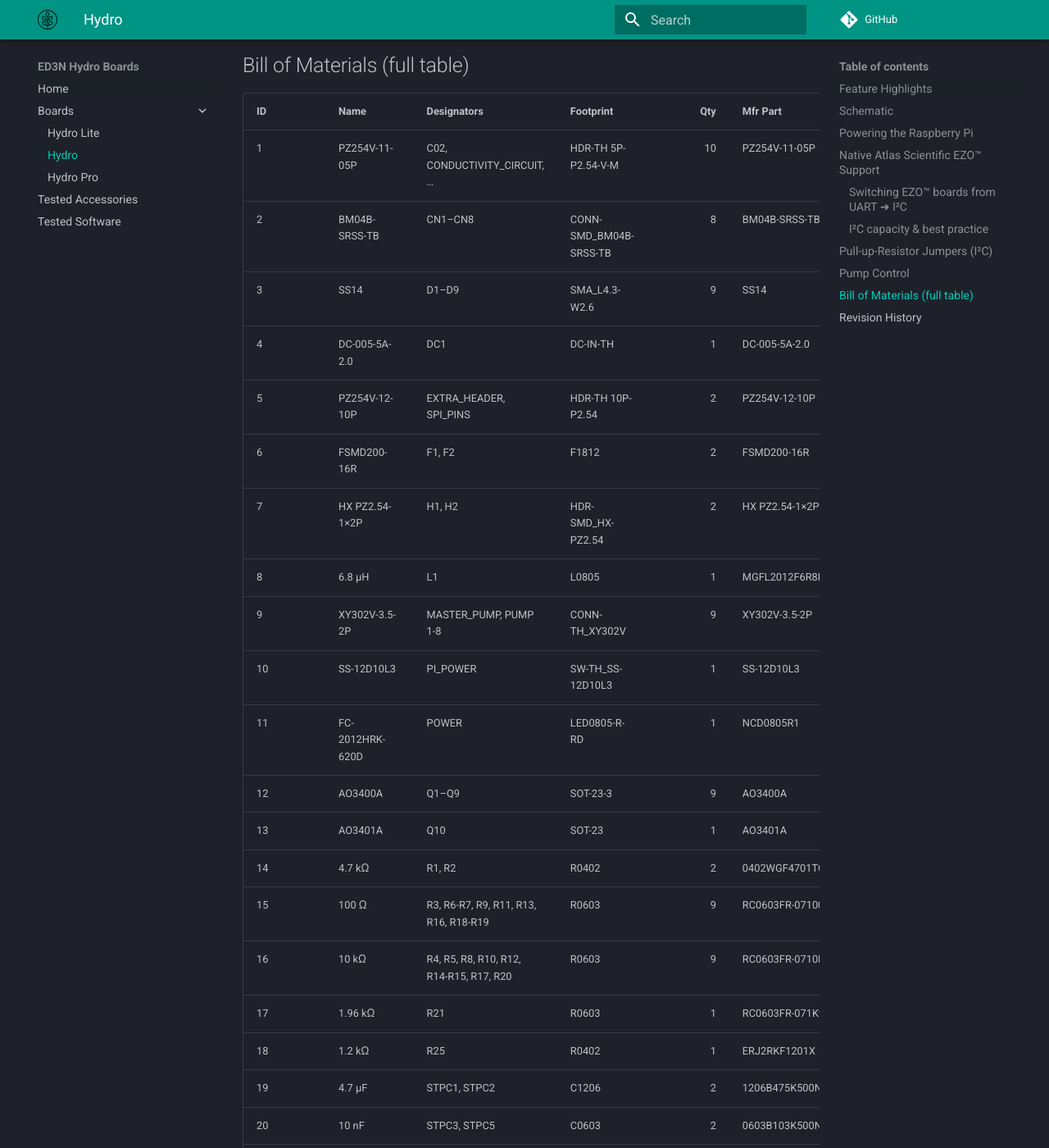
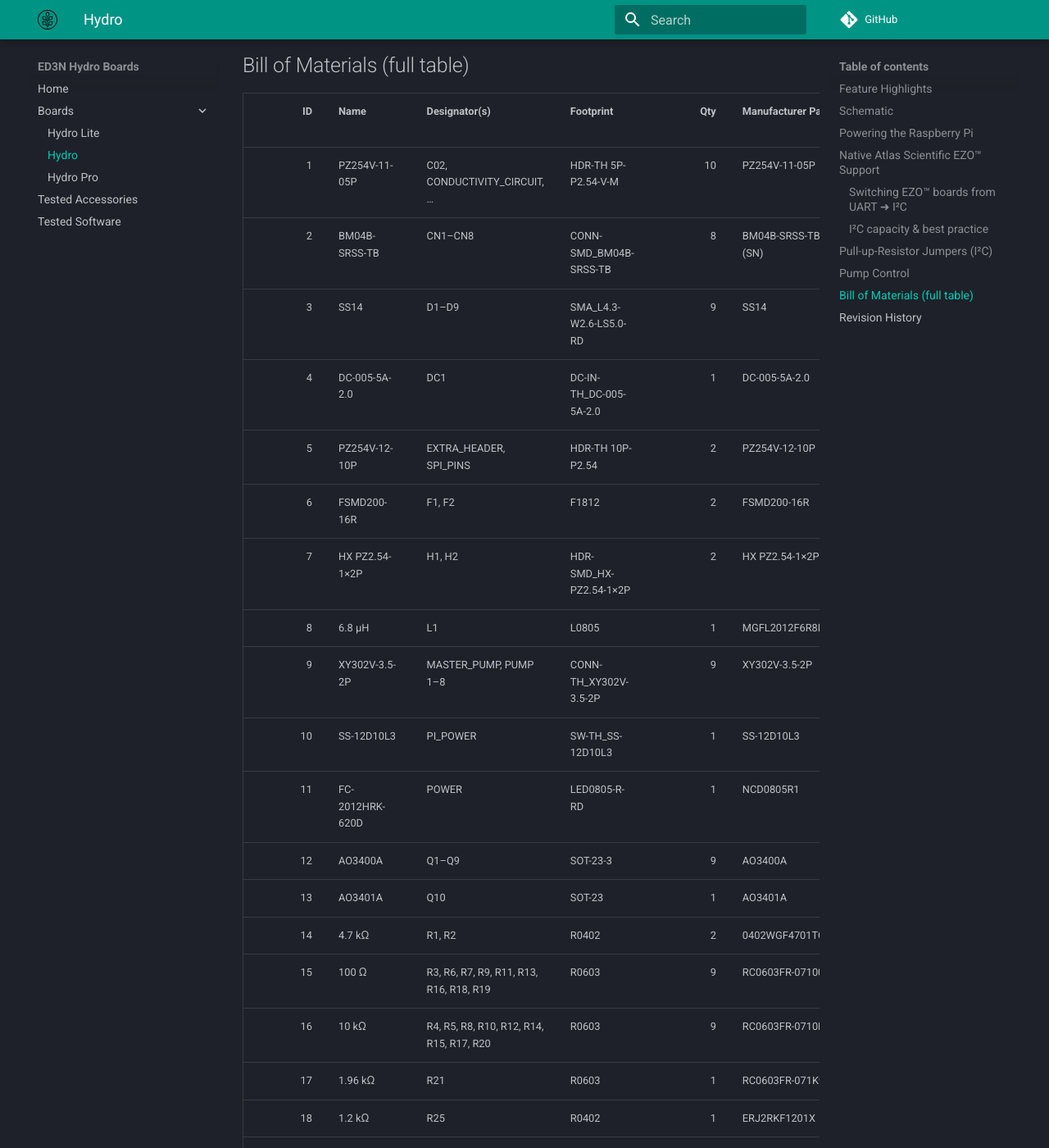
Before and after one commit to cajun1689/ed3n, an MkDocs documentation site: the page built from docs/boards/hydro.md, in a window 1280 px wide and 1400 px high, scrolled down 5084 px. Shown: the whole window at 82% size. Built offline with MkDocs 1.6.1 and Material for MkDocs 9.7.7, drawn with Linux system fonts in a browser that asks for light colours; comment, search, counter and statistics services are not loaded; some of the changed lines change nothing that is shown; some of the changed text lies outside the part shown.

Commit message:
docs: update Hydro BOM (37 items)

```diff
--- a/docs/boards/hydro.md
+++ b/docs/boards/hydro.md
@@ -113,45 +113,45 @@
 
 ## Bill of Materials (full table)
 
-| ID | Name | Designators | Footprint | Qty | Mfr Part | Manufacturer | Supplier | Part # | Price (USD) | Pins | JLC Class |
-|----|------|-------------|-----------|----:|---------|--------------|----------|--------|-------------|------|-----------|
-| 1 | PZ254V-11-05P | C02, CONDUCTIVITY_CIRCUIT, … | HDR-TH 5P-P2.54-V-M | 10 | PZ254V-11-05P | XFCN | LCSC | C492404 | 0.028 | 5 | Extended |
-| 2 | BM04B-SRSS-TB | CN1–CN8 | CONN-SMD_BM04B-SRSS-TB | 8 | BM04B-SRSS-TB | JST | LCSC | C160390 | 0.183 | 5 | Extended |
-| 3 | SS14 | D1–D9 | SMA_L4.3-W2.6 | 9 | SS14 | JSMSEMI | LCSC | C2837270 | 0.012 | 2 | Extended |
-| 4 | DC-005-5A-2.0 | DC1 | DC-IN-TH | 1 | DC-005-5A-2.0 | XKB | LCSC | C381116 | 0.216 | 3 | Extended |
-| 5 | PZ254V-12-10P | EXTRA_HEADER, SPI_PINS | HDR-TH 10P-P2.54 | 2 | PZ254V-12-10P | XFCN | LCSC | C492422 | 0.053 | 10 | Extended |
-| 6 | FSMD200-16R | F1, F2 | F1812 | 2 | FSMD200-16R | FUZETEC | LCSC | C220154 | 0.096 | 2 | Extended |
-| 7 | HX PZ2.54-1×2P | H1, H2 | HDR-SMD_HX-PZ2.54 | 2 | HX PZ2.54-1×2P | hanxia | LCSC | C41417359 | 0.023 | 2 | Extended |
-| 8 | 6.8 µH | L1 | L0805 | 1 | MGFL2012F6R8MT-LF | microgate | LCSC | C486332 | 0.023 | 2 | Extended |
-| 9 | XY302V-3.5-2P | MASTER_PUMP, PUMP 1-8 | CONN-TH_XY302V | 9 | XY302V-3.5-2P | XINLAIYA | LCSC | C784940 | 0.141 | 2 | Extended |
-| 10 | SS-12D10L3 | PI_POWER | SW-TH_SS-12D10L3 | 1 | SS-12D10L3 | XKB | LCSC | C319013 | 0.253 | 3 | Extended |
-| 11 | FC-2012HRK-620D | POWER | LED0805-R-RD | 1 | NCD0805R1 | NationStar | LCSC | C84256 | 0.014 | 2 | Basic |
-| 12 | AO3400A | Q1–Q9 | SOT-23-3 | 9 | AO3400A | AOS | LCSC | C20917 | 0.078 | 3 | Basic |
-| 13 | AO3401A | Q10 | SOT-23 | 1 | AO3401A | AOS | LCSC | C15127 | 0.054 | 3 | Basic |
-| 14 | 4.7 kΩ | R1, R2 | R0402 | 2 | 0402WGF4701TCE | UNI-ROYAL | LCSC | C25900 | 0.001 | 2 | Basic |
-| 15 | 100 Ω | R3, R6-R7, R9, R11, R13, R16, R18-R19 | R0603 | 9 | RC0603FR-07100RL | YAGEO | LCSC | C105588 | 0.001 | 2 | Ext. |
-| 16 | 10 kΩ | R4, R5, R8, R10, R12, R14-R15, R17, R20 | R0603 | 9 | RC0603FR-0710KL | YAGEO | LCSC | C98220 | 0.001 | 2 | Ext. |
-| 17 | 1.96 kΩ | R21 | R0603 | 1 | RC0603FR-071K96L | YAGEO | LCSC | C185352 | 0.001 | 2 | Ext. |
-| 18 | 1.2 kΩ | R25 | R0402 | 1 | ERJ2RKF1201X | Panasonic | LCSC | C413082 | 0.006 | 2 | Ext. |
-| 19 | 4.7 µF | STPC1, STPC2 | C1206 | 2 | 1206B475K500NT | FH | LCSC | C29823 | 0.034 | 2 | – |
-| 20 | 10 nF | STPC3, STPC5 | C0603 | 2 | 0603B103K500NT | FH | LCSC | C57112 | 0.002 | 2 | – |
-| 21 | 100 nF | STPC4 | C0603 | 1 | CC0603KRX7R9BB104 | YAGEO | LCSC | C14663 | 0.003 | 2 | – |
-| 22 | 1 nF | STPC6 | C0603 | 1 | CL10B102KB8NNNC | Samsung | LCSC | C1588 | 0.003 | 2 | – |
-| 23 | 47 pF | STPC7 | C0603 | 1 | CL10C470JB8NNNC | Samsung | LCSC | C1671 | 0.004 | 2 | – |
-| 24 | 47 µF | STPC8, STPC9 | C1206 | 2 | CL31A476MPHNNNE | Samsung | LCSC | C96123 | 0.071 | 2 | – |
-| 25 | B340A-13-F | STPD1 | SMA | 1 | B340A-13-F | DIODES | LCSC | C85098 | 0.059 | 2 | – |
-| 26 | Green LED | STPLD1 | LED0603 | 1 | 19-217/GHC-YR1S2/3T | EVERLIGHT | LCSC | C72043 | 0.044 | 2 | – |
-| 27 | 330 kΩ | STPR1 | R0603 | 1 | 0603WAF3303T5E | UniOhm | LCSC | C23137 | 0.001 | 2 | – |
-| 28 | 68 kΩ | STPR2 | R0603 | 1 | 0603WAF6802T5E | UniOhm | LCSC | C23231 | 0.001 | 2 | – |
-| 29 | 30 kΩ | STPR3 | R0603 | 1 | 0603WAF3002T5E | UniOhm | LCSC | C22984 | 0.001 | 2 | – |
-| 30 | 10 kΩ | STPR5 | R0603 | 1 | 0603WAF1002T5E | UniOhm | LCSC | C25804 | 0.001 | 2 | – |
-| 31 | 1 kΩ | STPR7 | R0603 | 1 | 0603WAF1001T5E | UniOhm | LCSC | C21190 | 0.001 | 2 | – |
-| 32 | TPS54331DR | STPU1 | SOIC-8 | 1 | TPS54331DR | TI | LCSC | C9865 | 0.232 | 8 | – |
-| 33 | 2×2 Header | TO_RELAY | HDR-TH 4P | 1 | DS1023-2×2SF11 | CONNFLY | LCSC | C92273 | 0.068 | 4 | Ext. |
-| 34 | AT24C32A | U1 | TSSOP-8 | 1 | AT24C32A-10TQ-2.7 | Microchip | LCSC | C6126694 | 2.859 | 8 | Ext. |
-| 35 | 220 µF | U3 | CAP-TH_D6.3 | 1 | 25V220µF CD288 | HRK | LCSC | C2960221 | 0.028 | 2 | Ext. |
-| 36 | 2.54-2×20 | U11 | HDR-TH 40P | 1 | 2.54-2×20 | ZHOURI | LCSC | C2977589 | 0.216 | 40 | Ext. |
-| 37 | Header 1×6 | UART | HDR-TH 6P | 1 | 2.54-1×6P Female | BOOMELE | LCSC | C40877 | 0.070 | 6 | Ext. |
+| ID | Name | Designator(s) | Footprint | Qty | Manufacturer Part | Manufacturer | Supplier | Supplier Part | Price (USD) |
+|---:|---|---|---|---:|---|---|---|---|---:|
+| 1 | PZ254V-11-05P | C02, CONDUCTIVITY_CIRCUIT, … | HDR-TH 5P-P2.54-V-M | 10 | PZ254V-11-05P | XFCN | LCSC | C492404 | 0.028 |
+| 2 | BM04B-SRSS-TB | CN1–CN8 | CONN-SMD_BM04B-SRSS-TB | 8 | BM04B-SRSS-TB(LF)(SN) | JST | LCSC | C160390 | 0.183 |
+| 3 | SS14 | D1–D9 | SMA_L4.3-W2.6-LS5.0-RD | 9 | SS14 | JSMSEMI | LCSC | C2837270 | 0.012 |
+| 4 | DC-005-5A-2.0 | DC1 | DC-IN-TH_DC-005-5A-2.0 | 1 | DC-005-5A-2.0 | XKB | LCSC | C381116 | 0.216 |
+| 5 | PZ254V-12-10P | EXTRA_HEADER, SPI_PINS | HDR-TH 10P-P2.54 | 2 | PZ254V-12-10P | XFCN | LCSC | C492422 | 0.053 |
+| 6 | FSMD200-16R | F1, F2 | F1812 | 2 | FSMD200-16R | Fuzetec | LCSC | C220154 | 0.096 |
+| 7 | HX PZ2.54-1×2P | H1, H2 | HDR-SMD_HX-PZ2.54-1×2P | 2 | HX PZ2.54-1×2P | Hanxia | LCSC | C41417359 | 0.023 |
+| 8 | 6.8 µH | L1 | L0805 | 1 | MGFL2012F6R8MT-LF | Microgate | LCSC | C486332 | 0.023 |
+| 9 | XY302V-3.5-2P | MASTER_PUMP, PUMP 1–8 | CONN-TH_XY302V-3.5-2P | 9 | XY302V-3.5-2P | Xinlaiya | LCSC | C784940 | 0.141 |
+| 10 | SS-12D10L3 | PI_POWER | SW-TH_SS-12D10L3 | 1 | SS-12D10L3 | XKB | LCSC | C319013 | 0.253 |
+| 11 | FC-2012HRK-620D | POWER | LED0805-R-RD | 1 | NCD0805R1 | NationStar | LCSC | C84256 | 0.014 |
+| 12 | AO3400A | Q1–Q9 | SOT-23-3 | 9 | AO3400A | AOS | LCSC | C20917 | 0.078 |
+| 13 | AO3401A | Q10 | SOT-23 | 1 | AO3401A | AOS | LCSC | C15127 | 0.054 |
+| 14 | 4.7 kΩ | R1, R2 | R0402 | 2 | 0402WGF4701TCE | Uni-Royal | LCSC | C25900 | 0.001 |
+| 15 | 100 Ω | R3, R6, R7, R9, R11, R13, R16, R18, R19 | R0603 | 9 | RC0603FR-07100RL | Yageo | LCSC | C105588 | 0.001 |
+| 16 | 10 kΩ | R4, R5, R8, R10, R12, R14, R15, R17, R20 | R0603 | 9 | RC0603FR-0710KL | Yageo | LCSC | C98220 | 0.001 |
+| 17 | 1.96 kΩ | R21 | R0603 | 1 | RC0603FR-071K96L | Yageo | LCSC | C185352 | 0.001 |
+| 18 | 1.2 kΩ | R25 | R0402 | 1 | ERJ2RKF1201X | Panasonic | LCSC | C413082 | 0.006 |
+| 19 | 4.7 µF | STPC1, STPC2 | C1206 | 2 | 1206B475K500NT | FH | LCSC | C29823 | 0.034 |
+| 20 | 10 nF | STPC3, STPC5 | C0603 | 2 | 0603B103K500NT | FH | LCSC | C57112 | 0.002 |
+| 21 | 100 nF | STPC4 | C0603 | 1 | CC0603KRX7R9BB104 | Yageo | LCSC | C14663 | 0.003 |
+| 22 | 1 nF | STPC6 | C0603 | 1 | CL10B102KB8NNNC | Samsung | LCSC | C1588 | 0.003 |
+| 23 | 47 pF | STPC7 | C0603 | 1 | CL10C470JB8NNNC | Samsung | LCSC | C1671 | 0.004 |
+| 24 | 47 µF | STPC8, STPC9 | C1206 | 2 | CL31A476MPHNNNE | Samsung | LCSC | C96123 | 0.071 |
+| 25 | B340A-13-F | STPD1 | SMA | 1 | B340A-13-F | DIODES | LCSC | C85098 | 0.059 |
+| 26 | Green LED | STPLD1 | LED0603 | 1 | 19-217/GHC-YR1S2/3T | Everlight | LCSC | C72043 | 0.044 |
+| 27 | 330 kΩ | STPR1 | R0603 | 1 | 0603WAF3303T5E | UniOhm | LCSC | C23137 | 0.001 |
+| 28 | 68 kΩ | STPR2 | R0603 | 1 | 0603WAF6802T5E | UniOhm | LCSC | C23231 | 0.001 |
+| 29 | 30 kΩ | STPR3 | R0603 | 1 | 0603WAF3002T5E | UniOhm | LCSC | C22984 | 0.001 |
+| 30 | 10 kΩ | STPR5 | R0603 | 1 | 0603WAF1002T5E | UniOhm | LCSC | C25804 | 0.001 |
+| 31 | 1 kΩ | STPR7 | R0603 | 1 | 0603WAF1001T5E | UniOhm | LCSC | C21190 | 0.001 |
+| 32 | TPS54331DR | STPU1 | SOIC-8 | 1 | TPS54331DR | TI | LCSC | C9865 | 0.232 |
+| 33 | Header 2×2 | TO_RELAY | HDR-TH 4P-P2.54 | 1 | DS1023-2×2SF11 | CONNFLY | LCSC | C92273 | 0.068 |
+| 34 | AT24C32A | U1 | TSSOP-8 | 1 | AT24C32A-10TQ-2.7 | Microchip | LCSC | C6126694 | 2.859 |
+| 35 | 220 µF | U3 | CAP-TH | 1 | 25V220µF CD288 | HRK | LCSC | C2960221 | 0.028 |
+| 36 | 40-pin header | U11 | HDR-TH 40P | 1 | 2.54-2×20 | ZHOURI | LCSC | C2977589 | 0.216 |
+| 37 | Header 1×6 | UART | HDR-TH 6P | 1 | 2.54-1×6P Female | BOOMELE | LCSC | C40877 | 0.070 |
 
 ---
 
```
